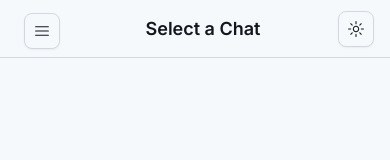
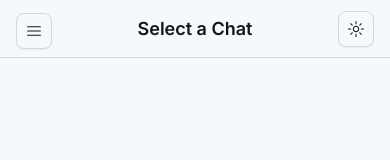
Before and after one commit to NishantJain951/chat-application, a Next.js app: page / in a window 390 px wide. Shown: the top 160 px of the page. Built offline with nearby package versions, Linux system fonts and the light colour scheme; no server answers.

Commit message:
hamburger icon alignment fix

```diff
--- a/src/components/Sidebar.tsx
+++ b/src/components/Sidebar.tsx
@@ -18,7 +18,7 @@ export default function Sidebar(props: SidebarProps) {
 
   return (
     <>
-      <div className="md:hidden p-2 sticky top-0 bg-background z-10">
+      <div className="md:hidden pt-2 pb-2 pl-0 sticky top-0 bg-background z-10">
         <Sheet open={isSheetOpen} onOpenChange={setIsSheetOpen}>
           <SheetTrigger asChild>
             <Button
```
